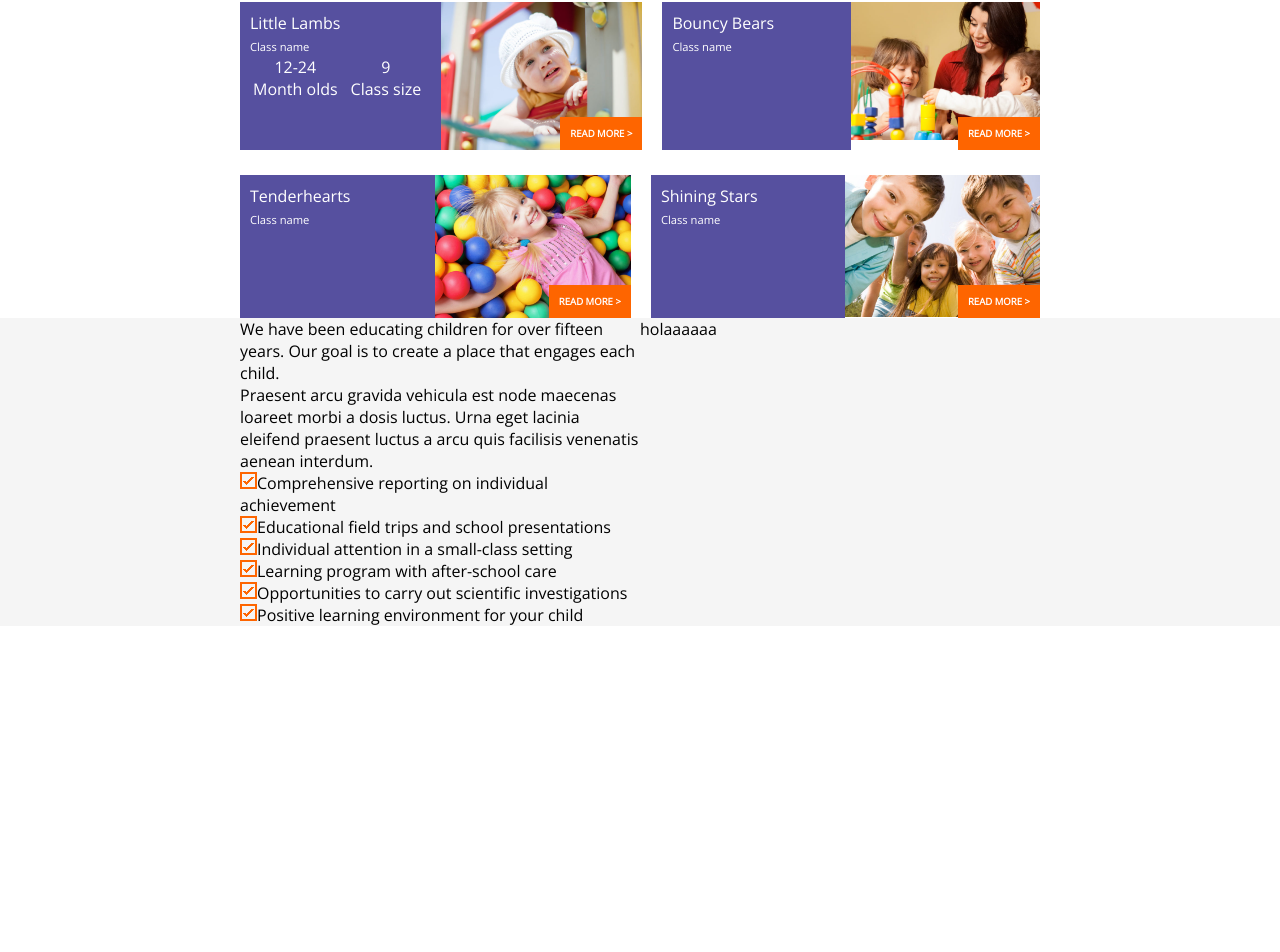
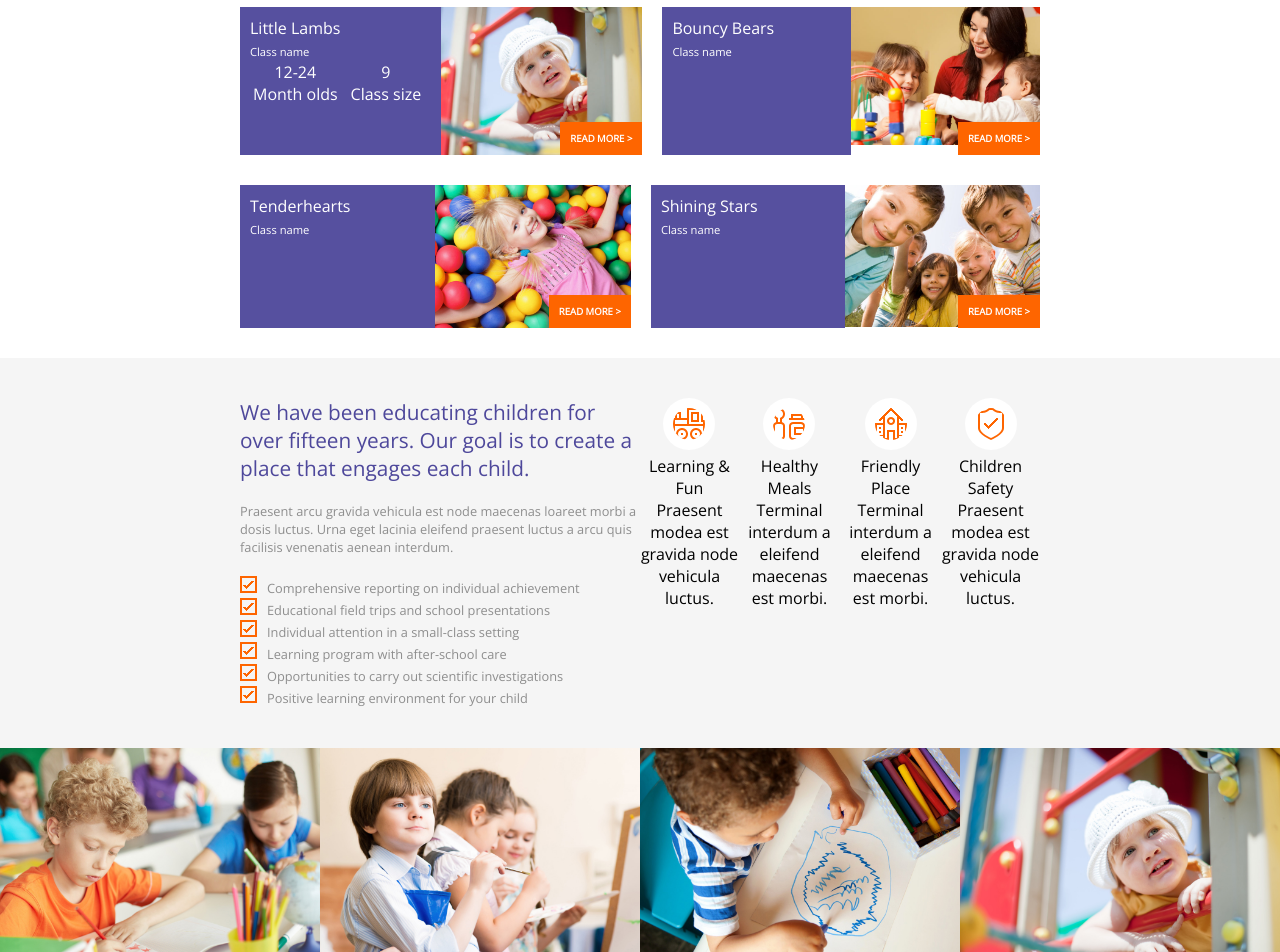
Before and after one commit to AlessandroRamoni/proj-html-vuejs, a Vue app: page / in a window 1280 px wide. Shown: the part 1967-2919 px from the top of the page. Before the commit the page ends 2593 px from the top, so only its background shows below. Built offline with nearby package versions, Linux system fonts and the light colour scheme; a web font is replaced by a local one.

Commit message:
create component with children photos

```diff
--- a/src/App.vue
+++ b/src/App.vue
@@ -5,6 +5,7 @@
     <MainComponent />
     <StatisticsComponent />
     <OurClassesComponent />
+    <BambiniComponent />
   </div>
 </template>
 
@@ -14,6 +15,7 @@ import HeaderComponent from "@/components/HeaderComponent.vue";
 import MainComponent from "@/components/MainComponent.vue";
 import StatisticsComponent from "@/components/StatisticsComponent.vue";
 import OurClassesComponent from "@/components/OurClassesComponent.vue";
+import BambiniComponent from "@/components/BambiniComponent.vue";
 
 export default {
   name: "App",
@@ -23,6 +25,7 @@ export default {
     MainComponent,
     StatisticsComponent,
     OurClassesComponent,
+    BambiniComponent,
   },
 };
 </script>
--- /dev/null
+++ b/src/components/BambiniComponent.vue
@@ -0,0 +1,23 @@
+<template>
+  <div id="contenitore">
+    <img src="../assets/img/gallery_01.jpg" alt="" />
+    <img src="../assets/img/gallery_02.jpg" alt="" />
+    <img src="../assets/img/gallery_03.jpg" alt="" />
+    <img src="../assets/img/gallery_04.jpg" alt="" />
+  </div>
+</template>
+
+<script>
+export default {
+  name: "BambiniComponent",
+};
+</script>
+
+<style scoped lang="scss">
+#contenitore {
+  display: flex;
+}
+#contenitore img {
+  max-width: 25%;
+}
+</style>
--- a/src/components/OurClassesComponent.vue
+++ b/src/components/OurClassesComponent.vue
@@ -54,7 +54,7 @@
         </div>
       </div>
     </section>
-    <section class="tessere">
+    <section id="padding-bottom" class="tessere">
       <div class="card">
         <div class="scheda">
           <h1>Tenderhearts</h1>
@@ -116,7 +116,26 @@
           </ul>
         </div>
         <div id="contenitore-goals-destra">
-          <p>holaaaaaa</p>
+          <div class="mission">
+            <img src="../assets/img/toy.png" alt="" />
+            <h3>Learning & Fun</h3>
+            <p>Praesent modea est gravida node vehicula luctus.</p>
+          </div>
+          <div class="mission">
+            <img src="../assets/img/meal.png" alt="" />
+            <h3>Healthy Meals</h3>
+            <p>Terminal interdum a eleifend maecenas est morbi.</p>
+          </div>
+          <div class="mission">
+            <img src="../assets/img/school.png" alt="" />
+            <h3>Friendly Place</h3>
+            <p>Terminal interdum a eleifend maecenas est morbi.</p>
+          </div>
+          <div class="mission">
+            <img src="../assets/img/shield.png" alt="" />
+            <h3>Children Safety</h3>
+            <p>Praesent modea est gravida node vehicula luctus.</p>
+          </div>
         </div>
       </div>
     </section>
@@ -169,7 +188,7 @@ export default {
   max-width: 800px;
   display: flex;
   gap: 20px;
-  padding-top: 25px;
+  padding-top: 30px;
 }
 .card {
   display: flex;
@@ -214,16 +233,48 @@ export default {
 }
 #goals {
   background-color: #f5f5f5;
+  padding-bottom: 40px;
 }
 #contenitore-goals {
   margin: 0 auto;
   max-width: 800px;
   display: flex;
+  padding-top: 40px;
+}
+#padding-bottom {
+  padding-bottom: 30px;
 }
 #contenitore-goals-sinistra {
   flex-basis: 50%;
 }
-#contenitore-goals-sinistra {
+#contenitore-goals-sinistra p:first-child {
+  color: #4e489b;
+  font-size: 1.3em;
+}
+#contenitore-goals-sinistra p:nth-of-type(2) {
+  color: #8e8e8e;
+  font-size: 0.8em;
+  padding-top: 20px;
+}
+#contenitore-goals-sinistra ul {
+  padding-top: 20px;
+}
+
+#contenitore-goals-sinistra ul li span {
+  font-size: 0.8em;
+  color: #8e8e8e;
+  padding-left: 10px;
+}
+#contenitore-goals-destra {
   flex-basis: 50%;
+  display: flex;
+}
+.mission {
+  text-align: center;
+}
+.mission img {
+  background-color: #ffffff;
+  border-radius: 50%;
+  padding: 10px;
 }
 </style>
```
